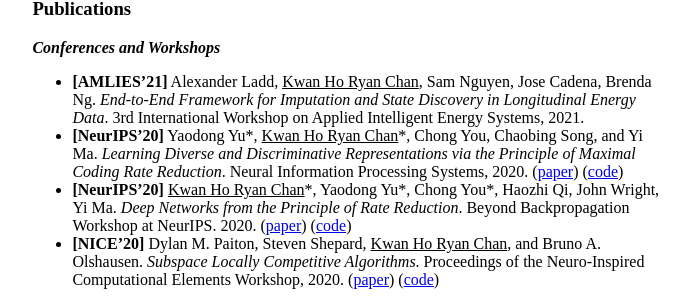
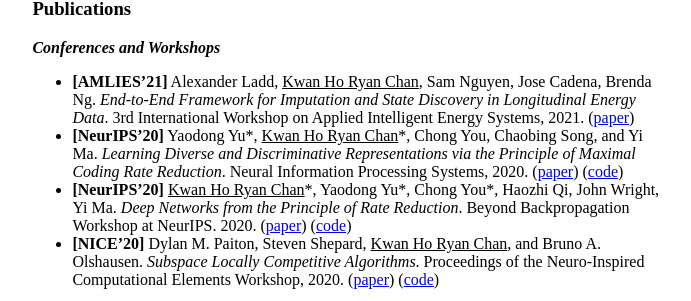
Before and after one commit to ryanchankh/ryanchankh.github.io, a Jekyll site: the page built from index.md, in a window 1280 px wide. Shown: the part 791-1092 px from the top of the page, without its empty margins (294-985 px from the left). Built offline with Jekyll 4.4.1, drawn with Linux system fonts in a browser that asks for light colours.

Commit message:
update paper link

```diff
--- a/index.md
+++ b/index.md
@@ -33,7 +33,7 @@
 ### Publications
 ***Conferences and Workshops*** <br>
 
-- **[AMLIES'21]** Alexander Ladd, <u>Kwan Ho Ryan Chan</u>, Sam Nguyen, Jose Cadena, Brenda Ng. *End-to-End Framework for Imputation and State Discovery in Longitudinal Energy Data*. 3rd International Workshop on Applied Intelligent Energy Systems, 2021.
+- **[AMLIES'21]** Alexander Ladd, <u>Kwan Ho Ryan Chan</u>, Sam Nguyen, Jose Cadena, Brenda Ng. *End-to-End Framework for Imputation and State Discovery in Longitudinal Energy Data*. 3rd International Workshop on Applied Intelligent Energy Systems, 2021. ([paper](https://dl.acm.org/doi/10.1145/3447555.3466588))
 - **[NeurIPS'20]** Yaodong Yu\*, <u>Kwan Ho Ryan Chan</u>\*, Chong You, Chaobing Song, and Yi Ma. *Learning Diverse and Discriminative Representations via the Principle of Maximal Coding Rate Reduction*. Neural Information Processing Systems, 2020.
 ([paper](https://proceedings.neurips.cc/paper/2020/file/6ad4174eba19ecb5fed17411a34ff5e6-Supplemental.pdf))
 ([code](https://github.com/ryanchankh/mcr2)) <br>
```
